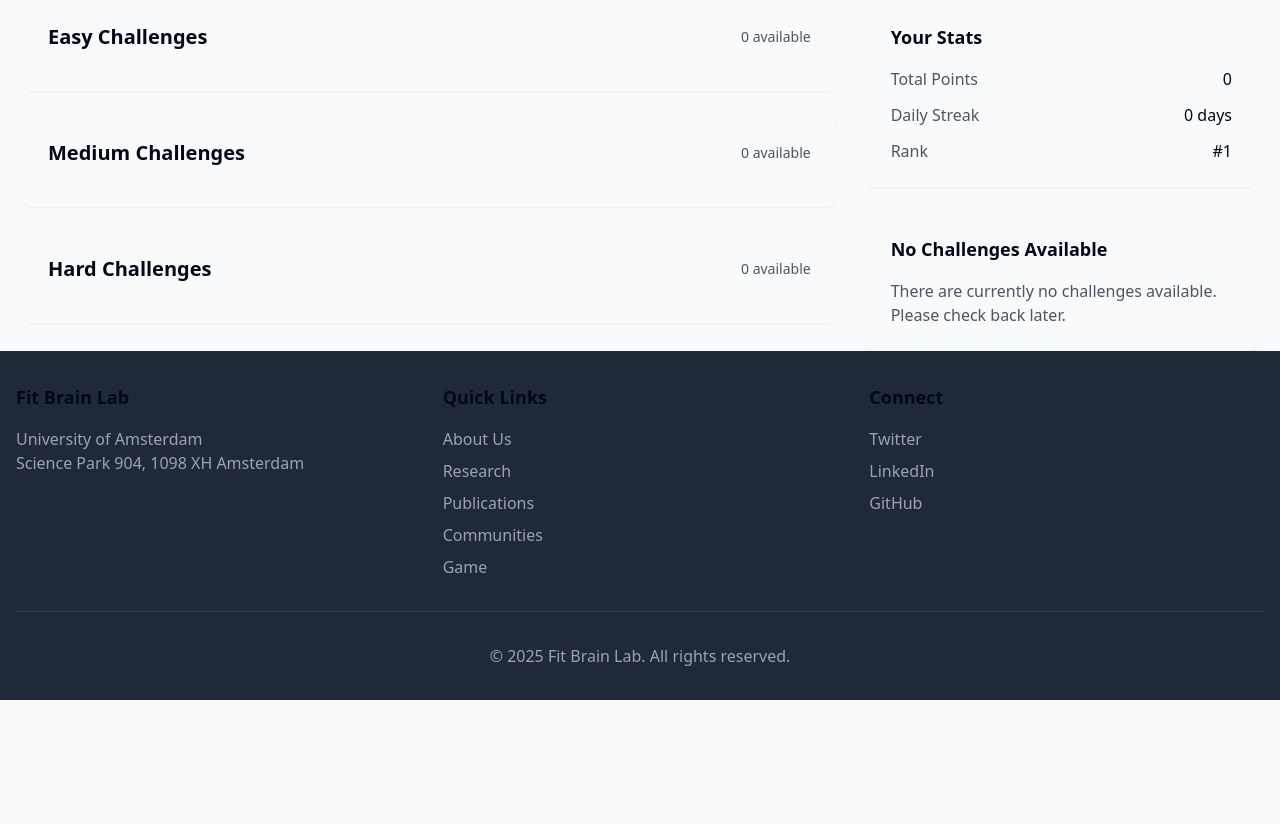
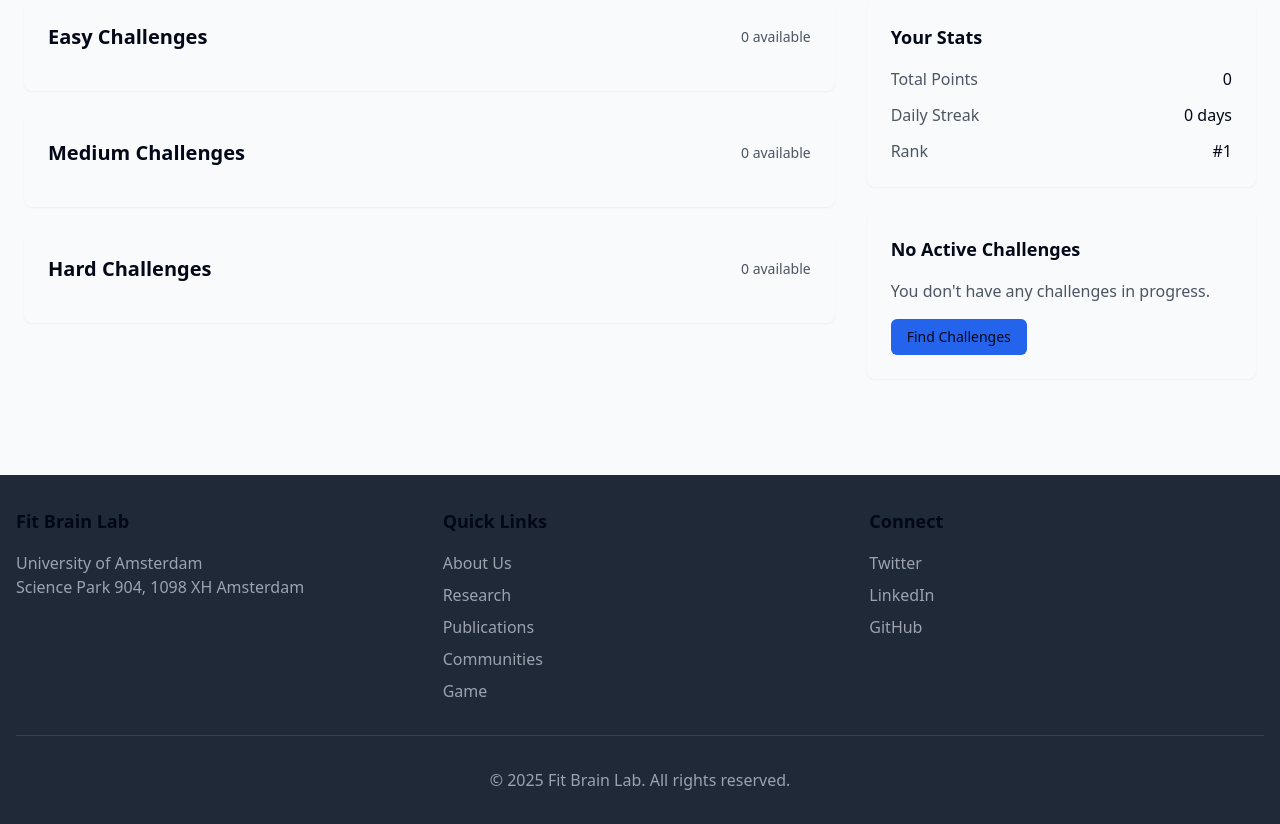
Before and after one commit to davidguarinv/FitBrainLab, a Flask app: page /game in a window 1280 px wide. Shown: the part 649-1473 px from the top of the page. Before the commit the page ends 1349 px from the top, so only its background shows below. Run offline with Flask 3, Linux system fonts and the light colour scheme; the visitor is signed in with stand-in values (Sample User, id 1); data comes from the database, SQL or seed files in the repository; both versions use the stored data as it was after the commit; data that the repository does not hold is empty.

Commit message:
game challenge functionality

```diff
--- a/app/__init__.py
+++ b/app/__init__.py
@@ -37,6 +37,10 @@ def create_app(config_class=Config):
     from .routes import bp as main_bp
     app.register_blueprint(main_bp, url_prefix='')
 
+    # Register API blueprint
+    from .api import bp as api_bp
+    app.register_blueprint(api_bp)
+
     # Create tables
     with app.app_context():
         db.create_all()
--- a/app/models.py
+++ b/app/models.py
@@ -80,7 +80,7 @@ class Challenge(db.Model):
     description = db.Column(db.String(500), nullable=False)
     difficulty = db.Column(db.String(1), nullable=False)  # 'E', 'M', 'H'
     points = db.Column(db.Integer, nullable=False)
-    regen_hours = db.Column(db.Integer, default=6)  # Hours before challenge regenerates
+    regen_hours = db.Column(db.Integer, default=6)  # Hours before challenge ates
     created_at = db.Column(db.DateTime, default=datetime.utcnow)
 
     # Relationships
@@ -98,6 +98,7 @@ class CompletedChallenge(db.Model):
     user_id = db.Column(db.Integer, db.ForeignKey('user.id'), nullable=False)
     challenge_id = db.Column(db.Integer, db.ForeignKey('challenge.id'), nullable=False)
     completed_at = db.Column(db.DateTime, default=datetime.utcnow)
+    points_earned = db.Column(db.Integer, nullable=True)  # Store points earned when completing the challenge
 
 
 # -------------------------
--- a/app/routes.py
+++ b/app/routes.py
@@ -86,11 +86,26 @@ def game(section='challenges'):
     # Get available challenges
     challenges = Challenge.query.all()
 
+    # Get in-progress challenges for the current user if authenticated
+    in_progress_challenges = []
+    if current_user.is_authenticated:
+        in_progress = InProgressChallenge.query.filter_by(user_id=current_user.id).all()
+        in_progress_challenge_ids = [c.challenge_id for c in in_progress]
+        in_progress_challenges = Challenge.query.filter(Challenge.id.in_(in_progress_challenge_ids)).all() if in_progress_challenge_ids else []
+
+    # Filter out in-progress challenges from available challenges
+    available_challenges = [c for c in challenges if current_user.is_authenticated and c.id not in [ic.id for ic in in_progress_challenges] or not current_user.is_authenticated]
+
+    # Limit challenges by difficulty according to specifications (3 easy, 2 medium, 1 hard)
+    import random
     challenges_by_difficulty = {
-        'E': [c for c in challenges if c.difficulty == 'E'],
-        'M': [c for c in challenges if c.difficulty == 'M'],
-        'H': [c for c in challenges if c.difficulty == 'H']
+        'E': random.sample([c for c in available_challenges if c.difficulty == 'E'], min(3, len([c for c in available_challenges if c.difficulty == 'E']))),
+        'M': random.sample([c for c in available_challenges if c.difficulty == 'M'], min(2, len([c for c in available_challenges if c.difficulty == 'M']))),
+        'H': random.sample([c for c in available_challenges if c.difficulty == 'H'], min(1, len([c for c in available_challenges if c.difficulty == 'H'])))
     }
+
+    # Add in-progress challenges to the context
+    challenges_by_difficulty['in_progress'] = in_progress_challenges
 
     # Get recent completed challenges by any user
     recent_completed_challenges = db.session.query(
@@ -253,7 +268,16 @@ def start_challenge(challenge_id):
     ).first()
 
     if existing:
-        return jsonify({'status': 'already_started'})
+        return redirect(url_for('main.game', section='challenges', active=challenge_id))
+
+    # Check if user already has 2 challenges in progress
+    in_progress_count = InProgressChallenge.query.filter_by(
+        user_id=current_user.id
+    ).count()
+
+    if in_progress_count >= 2:
+        flash('You can only have 2 challenges in progress at once', 'error')
+        return redirect(url_for('main.game', section='challenges'))
 
     # Create new in-progress challenge
     ip = InProgressChallenge(
@@ -264,7 +288,8 @@ def start_challenge(challenge_id):
     db.session.add(ip)
     db.session.commit()
 
-    return jsonify({'status': 'started', 'id': ip.id})
+    # Redirect to challenges page with active challenge
+    return redirect(url_for('main.game', section='challenges', active=challenge_id))
 
 @bp.route('/api/challenges/<int:challenge_id>/complete', methods=['POST'])
 @login_required
@@ -276,7 +301,8 @@ def complete_challenge(challenge_id):
     ).first()
 
     if not ip:
-        return jsonify({'error': 'Challenge not started'}), 400
+        flash('Challenge not started', 'error')
+        return redirect(url_for('main.game', section='challenges'))
 
     # Get challenge details
     challenge = Challenge.query.get_or_404(challenge_id)
@@ -289,19 +315,14 @@ def complete_challenge(challenge_id):
         points_earned=challenge.points
     )
 
-    # Update user points
-    current_user.points = (current_user.points or 0) + challenge.points
-
-    # Remove from in-progress
+    # Remove from in-progress and add completed challenge
     db.session.delete(ip)
     db.session.add(completed)
     db.session.commit()
 
-    return jsonify({
-        'status': 'completed',
-        'points_earned': challenge.points,
-        'total_points': current_user.points
-    })
+    # Flash a success message and redirect to progress page
+    flash('Challenge completed successfully!', 'success')
+    return redirect(url_for('main.game', section='progress'))
 
 @bp.route('/api/progress')
 @login_required
--- a/templates/game.html
+++ b/templates/game.html
@@ -107,29 +107,44 @@
                 </div>
             {% endif %}
 
-            <!-- Quick Challenge Card -->
+            <!-- In Progress Challenges -->
             {% if current_user.is_authenticated %}
-                {% if challenges.E %}
-                <div class="bg-white rounded-lg shadow-sm p-6">
-                    <h3 class="text-lg font-semibold mb-4">Quick Challenge</h3>
-                    {% with challenge = challenges.E|random %}
-                        <div class="space-y-3">
+                {% if challenges.in_progress %}
+                <div class="bg-white rounded-lg shadow-sm p-6 border-l-4 border-primary">
+                    <h3 class="text-lg font-semibold mb-4">In Progress Challenges ({{ challenges.in_progress|length }}/2)</h3>
+                    {% for challenge in challenges.in_progress %}
+                        <div class="space-y-3 {% if not loop.last %}mb-4 pb-4 border-b border-gray-100{% endif %}">
                             <h4 class="font-medium">{{ challenge.title }}</h4>
                             <p class="text-sm text-gray-600">{{ challenge.description }}</p>
                             <div class="flex justify-between items-center">
-                                <span class="text-sm font-medium text-primary">{{ challenge.points }} points</span>
-                                <button onclick="startChallenge('{{ challenge.id }}')"
-                                        class="px-4 py-2 bg-primary text-white text-sm font-medium rounded-md hover:bg-primary-dark transition-colors">
-                                    Start
-                                </button>
+                                <span class="inline-flex items-center px-2.5 py-0.5 rounded-full text-xs font-medium {{ 'bg-green-100 text-green-800' if challenge.difficulty == 'E' else 'bg-yellow-100 text-yellow-800' if challenge.difficulty == 'M' else 'bg-red-100 text-red-800' }}">
+                                    {{ challenge.difficulty }} · {{ challenge.points }} points
+                                </span>
+                                <div class="space-x-2">
+                                    <form action="/api/challenges/{{ challenge.id }}/complete" method="POST" style="display: inline;">
+                                        <button type="submit" class="px-3 py-1 bg-primary text-white text-sm font-medium rounded hover:bg-primary-dark transition-colors">
+                                            Complete
+                                        </button>
+                                    </form>
+                                </div>
                             </div>
                         </div>
-                    {% endwith %}
+                    {% endfor %}
+                    {% if challenges.in_progress|length < 2 %}
+                        <div class="mt-4 text-center">
+                            <a href="/game/challenges" class="text-primary hover:text-primary-dark text-sm font-medium">
+                                Find more challenges
+                            </a>
+                        </div>
+                    {% endif %}
                 </div>
                 {% else %}
                 <div class="bg-white rounded-lg shadow-sm p-6">
-                    <h3 class="text-lg font-semibold mb-4">No Challenges Available</h3>
-                    <p class="text-gray-600">There are currently no challenges available. Please check back later.</p>
+                    <h3 class="text-lg font-semibold mb-4">No Active Challenges</h3>
+                    <p class="text-gray-600 mb-4">You don't have any challenges in progress.</p>
+                    <a href="/game/challenges" class="px-4 py-2 bg-primary text-white text-sm font-medium rounded-md hover:bg-primary-dark transition-colors inline-block">
+                        Find Challenges
+                    </a>
                 </div>
                 {% endif %}
             {% else %}
@@ -183,6 +198,8 @@ function startChallenge(challengeId) {
     });
 }
 </script>
+{% endblock %}
     </div>
+</section>
+</main>
 {% endblock %}
-{% endblock %}
--- a/templates/game/challenges.html
+++ b/templates/game/challenges.html
@@ -35,6 +35,41 @@
         {% endfor %}
     {% endif %}
 
+    <!-- In Progress Challenges -->
+    {% if challenges.in_progress %}
+    <div class="bg-white rounded-lg shadow-sm p-6 mb-6 border-l-4 border-primary">
+        <div class="flex justify-between items-center mb-4">
+            <h3 class="text-xl font-bold">In Progress Challenges ({{ challenges.in_progress|length }}/2)</h3>
+        </div>
+        <div class="grid grid-cols-1 md:grid-cols-2 gap-4">
+            {% for challenge in challenges.in_progress %}
+                <div class="border rounded-lg p-4 hover:border-primary transition-colors bg-gray-50">
+                    <div class="flex justify-between items-start mb-2">
+                        <h4 class="font-medium">{{ challenge.title }}</h4>
+                        <span class="inline-flex items-center px-2.5 py-0.5 rounded-full text-xs font-medium {{ 'bg-green-100 text-green-800' if challenge.difficulty == 'E' else 'bg-yellow-100 text-yellow-800' if challenge.difficulty == 'M' else 'bg-red-100 text-red-800' }}">
+                            {{ challenge.difficulty }}
+                        </span>
+                    </div>
+                    <p class="text-sm text-gray-600 mb-4">{{ challenge.description }}</p>
+                    <div class="flex justify-between items-center">
+                        <span class="text-sm font-medium text-primary">{{ challenge.points }} points</span>
+                        <div class="space-x-2">
+                            <button onclick="completeChallenge('{{ challenge.id }}')"
+                                    class="px-3 py-1 bg-primary text-white text-sm font-medium rounded hover:bg-primary-dark transition-colors">
+                                Complete
+                            </button>
+                            <button onclick="abandonChallenge('{{ challenge.id }}')"
+                                    class="px-3 py-1 bg-gray-100 text-gray-700 text-sm font-medium rounded hover:bg-gray-200 transition-colors">
+                                Abandon
+                            </button>
+                        </div>
+                    </div>
+                </div>
+            {% endfor %}
+        </div>
+    </div>
+    {% endif %}
+
     <!-- Challenge Categories -->
     <div class="space-y-6">
         <!-- Easy Challenges -->
@@ -55,10 +90,11 @@
                         <p class="text-sm text-gray-600 mb-4">{{ challenge.description }}</p>
                         <div class="flex justify-between items-center">
                             <span class="text-sm font-medium text-primary">{{ challenge.points }} points</span>
-                            <button @click="startChallenge({{ challenge.id }})"
-                                    class="px-3 py-1 bg-primary text-white text-sm font-medium rounded hover:bg-primary-dark transition-colors">
+                            <form action="/api/challenges/{{ challenge.id }}/start" method="POST" style="display: inline;">
+                                <button type="submit" class="px-3 py-1 bg-primary text-white text-sm font-medium rounded hover:bg-primary-dark transition-colors">
                                     Start
                                 </button>
+                            </form>
                         </div>
                     </div>
                 {% endfor %}
@@ -83,10 +119,11 @@
                         <p class="text-sm text-gray-600 mb-4">{{ challenge.description }}</p>
                         <div class="flex justify-between items-center">
                             <span class="text-sm font-medium text-primary">{{ challenge.points }} points</span>
-                            <button @click="startChallenge({{ challenge.id }})"
-                                    class="px-3 py-1 bg-primary text-white text-sm font-medium rounded hover:bg-primary-dark transition-colors">
+                            <form action="/api/challenges/{{ challenge.id }}/start" method="POST" style="display: inline;">
+                                <button type="submit" class="px-3 py-1 bg-primary text-white text-sm font-medium rounded hover:bg-primary-dark transition-colors">
                                     Start
                                 </button>
+                            </form>
                         </div>
                     </div>
                 {% endfor %}
@@ -111,10 +148,11 @@
                         <p class="text-sm text-gray-600 mb-4">{{ challenge.description }}</p>
                         <div class="flex justify-between items-center">
                             <span class="text-sm font-medium text-primary">{{ challenge.points }} points</span>
-                            <button @click="startChallenge({{ challenge.id }})"
-                                    class="px-3 py-1 bg-primary text-white text-sm font-medium rounded hover:bg-primary-dark transition-colors">
+                            <form action="/api/challenges/{{ challenge.id }}/start" method="POST" style="display: inline;">
+                                <button type="submit" class="px-3 py-1 bg-primary text-white text-sm font-medium rounded hover:bg-primary-dark transition-colors">
                                     Start
                                 </button>
+                            </form>
                         </div>
                     </div>
                 {% endfor %}
@@ -125,47 +163,65 @@
 
 <!-- Challenge interaction scripts -->
 <script>
+function startChallenge(challengeId) {
+    console.log('Starting challenge:', challengeId);
+
+    // Create a form and submit it
+    const form = document.createElement('form');
+    form.method = 'POST';
+    form.action = `/api/challenges/${challengeId}/start`;
+
+    // Add hidden input for challenge ID
+    const input = document.createElement('input');
+    input.type = 'hidden';
+    input.name = 'challenge_id';
+    input.value = challengeId;
+    form.appendChild(input);
+
+    // Add the form to the body and submit it
+    document.body.appendChild(form);
+    form.submit();
+}
+
 function completeChallenge(challengeId) {
-    fetch(`/api/challenges/${challengeId}/complete`, {
-        method: 'POST',
-        headers: {
-            'Content-Type': 'application/json'
-        }
-    })
-    .then(response => response.json())
-    .then(data => {
-        if (data.success) {
-            window.location.href = '/game/progress';
-        } else {
-            alert(data.message);
-        }
-    })
-    .catch(error => {
-        console.error('Error:', error);
-        alert('An error occurred while completing the challenge.');
-    });
+    console.log('Completing challenge:', challengeId);
+
+    // Create a form and submit it
+    const form = document.createElement('form');
+    form.method = 'POST';
+    form.action = `/api/challenges/${challengeId}/complete`;
+
+    // Add hidden input for challenge ID
+    const input = document.createElement('input');
+    input.type = 'hidden';
+    input.name = 'challenge_id';
+    input.value = challengeId;
+    form.appendChild(input);
+
+    // Add the form to the body and submit it
+    document.body.appendChild(form);
+    form.submit();
 }
 
 function abandonChallenge(challengeId) {
     if (confirm('Are you sure you want to abandon this challenge? You won\'t receive any points.')) {
-        fetch(`/api/challenges/${challengeId}/abandon`, {
-            method: 'POST',
-            headers: {
-                'Content-Type': 'application/json'
-            }
-        })
-        .then(response => response.json())
-        .then(data => {
-            if (data.success) {
-                window.location.href = '/game/challenges';
-            } else {
-                alert(data.message);
-            }
-        })
-        .catch(error => {
-            console.error('Error:', error);
-            alert('An error occurred while abandoning the challenge.');
-        });
+        console.log('Abandoning challenge:', challengeId);
+
+        // Create a form and submit it
+        const form = document.createElement('form');
+        form.method = 'POST';
+        form.action = `/api/challenges/${challengeId}/abandon`;
+
+        // Add hidden input for challenge ID
+        const input = document.createElement('input');
+        input.type = 'hidden';
+        input.name = 'challenge_id';
+        input.value = challengeId;
+        form.appendChild(input);
+
+        // Add the form to the body and submit it
+        document.body.appendChild(form);
+        form.submit();
     }
 }
 </script>
--- a/templates/game/profile.html
+++ b/templates/game/profile.html
@@ -41,7 +41,7 @@
             </div>
             <div>
                 <label for="username" class="block text-sm font-medium text-gray-700">Username</label>
-                <input type="text" id="username" name="username" value="{{ current_user.username }}"
+                <input type="text" id="username" name="username" readonly="readonly" value="{{ current_user.username }}"
                        class="mt-1 block w-full rounded-md border-gray-300 shadow-sm focus:border-primary focus:ring-primary">
             </div>
             <div>
```
Also changed, not shown: app/api.py (+27 -12 lines), migrations/add_points_earned.py (added, +32 -0 lines), seed_completed_challenges.py (deleted, +0 -50 lines), test_db.py (deleted, +0 -19 lines), instance/fitbrainlab.db. Lines whose indentation alone changed are shown as unchanged.
